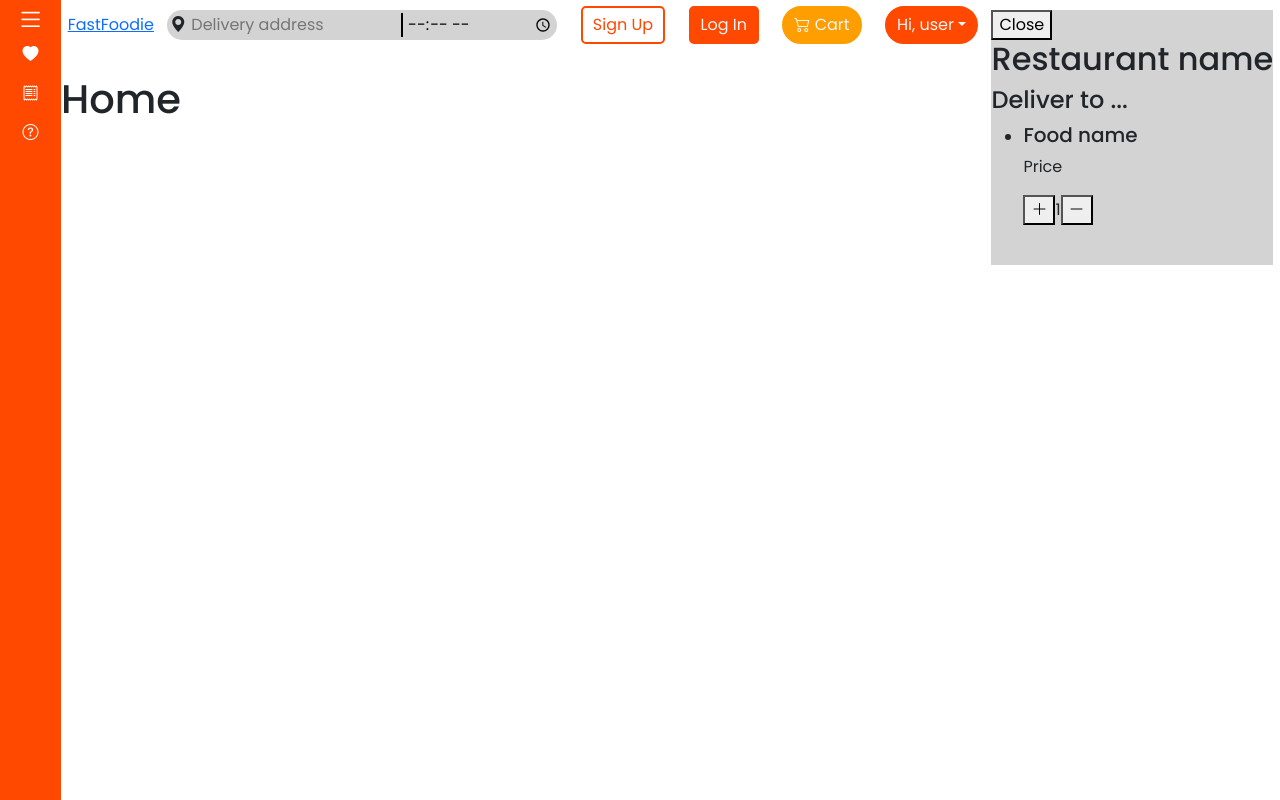
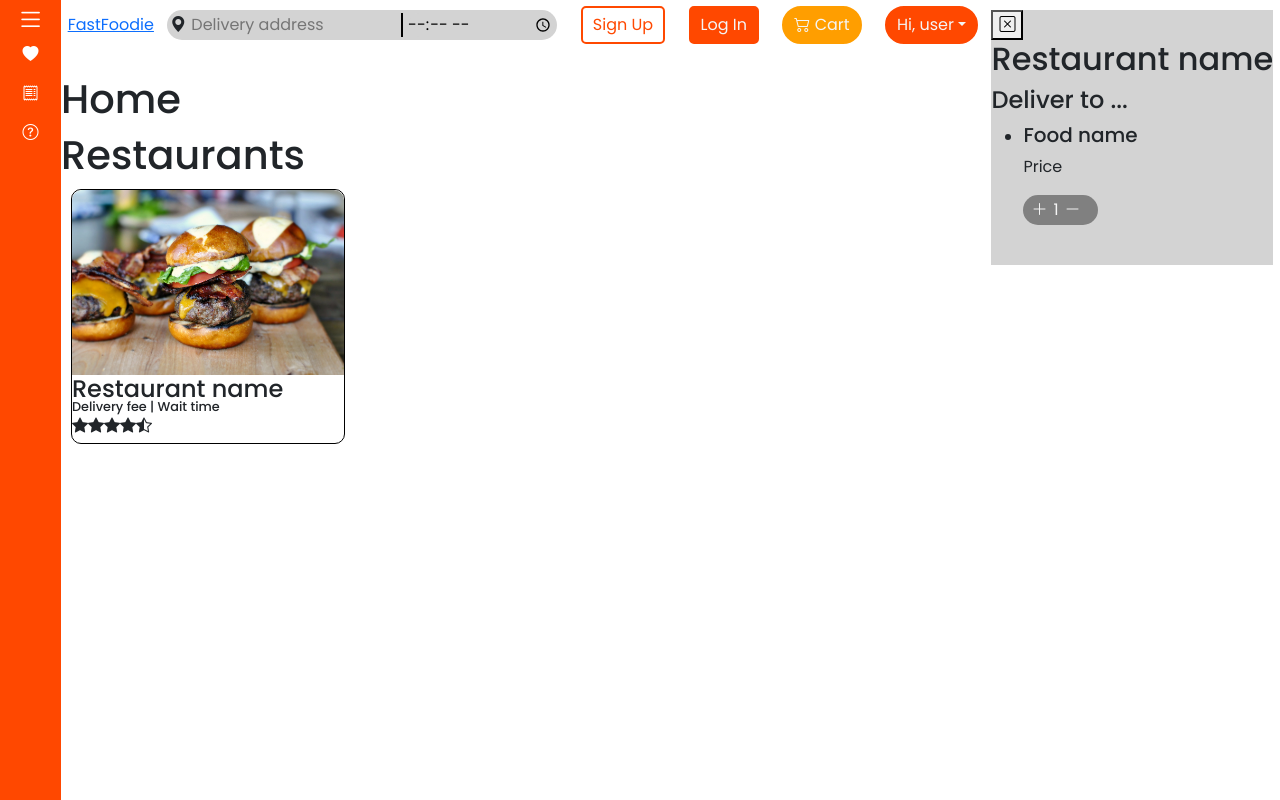
Before and after one commit to julianll1202/FSDI_Final_Project, a React (Create React App) app in the folder project/reactfirst/: page /home in a window 1280 px wide. Shown: the top 800 px of the page. Built offline with nearby package versions, Linux system fonts and the light colour scheme.

Commit message:
Restaurant card component added

```diff
--- a/project/reactfirst/src/components/cart.jsx
+++ b/project/reactfirst/src/components/cart.jsx
@@ -10,7 +10,7 @@ function Cart() {
     }
     return (
         <div id="cart" className="shopping-cart">
-            <button onClick={closeCart}>Close</button>
+            <button onClick={closeCart}><i class="bi bi-x-square"></i></button>
             <h2>Restaurant name</h2>
             <h4>Deliver to ...</h4>
             <ul>
--- a/project/reactfirst/src/components/header.css
+++ b/project/reactfirst/src/components/header.css
@@ -5,6 +5,7 @@
     justify-content: space-around;
     height: 5%;
     margin-bottom: 25px;
+    z-index: auto;
 
 }
 
--- a/project/reactfirst/src/components/qty-picker.css
+++ b/project/reactfirst/src/components/qty-picker.css
@@ -0,0 +1,14 @@
+.qty-picker {
+    background-color: gray;
+    border-radius: 20px;
+    padding: 2px;
+    color: whitesmoke;
+    width: 30%;
+}
+
+.qty-picker > button {
+    background-color: gray;
+    color: whitesmoke;
+    border-radius: 20px;
+    border: none;
+}
--- a/project/reactfirst/src/components/qty-picker.jsx
+++ b/project/reactfirst/src/components/qty-picker.jsx
@@ -1,13 +1,29 @@
 import "./qty-picker.css";
+
 import { useState } from "react";
 function QtyPicker() {
     const [quantity, setQuantity] = useState(1);
 
+    const increase = () => {
+        let copy = quantity;
+        copy += 1;
+        setQuantity(copy);
+    }
+
+    const decrease = () => {
+        let copy = quantity;
+        copy -= 1;
+        if(copy > 0) {
+            setQuantity(copy);
+        } else {
+
+        }
+    }
     return (
-        <div>
-            <button><i class="bi bi-plus-lg"></i></button>
+        <div className="qty-picker">
+            <button onclick={increase}><i class="bi bi-plus-lg"></i></button>
             <label>{quantity}</label>
-            <button><i class="bi bi-dash-lg"></i></button>
+            <button onclick={decrease} ><i class="bi bi-dash-lg"></i></button>
         </div>
     )
 };
--- /dev/null
+++ b/project/reactfirst/src/components/restaurant-card.css
@@ -0,0 +1,23 @@
+.restaurant-card {
+    display: flex;
+    flex-direction: column;
+    width: 274px;
+    height: 255px;
+    border: 1px solid black;
+    border-radius: 10px;
+    margin: 10px;
+}
+
+.restaurant-card > img {
+    width: 272px;
+    height: 185px;
+    border-radius: 10px 10px 0 0;
+}
+
+.restaurant-info > h4 {
+    margin-bottom: -5px;
+}
+.restaurant-info > h5 {
+    font-size: 0.8rem;
+    margin-bottom: 0;
+}
--- /dev/null
+++ b/project/reactfirst/src/components/restaurant-card.jsx
@@ -0,0 +1,22 @@
+import "./restaurant-card.css";
+
+function RestaurantCard() {
+    return (
+        <div className="restaurant-card">
+            <img src= "/img/burgers.jpg" alt=""/>
+            <div className="restaurant-info">
+                <h4>Restaurant name</h4>
+                <h5>Delivery fee | Wait time</h5>
+                <div className="star-rating">
+                    <i class="bi bi-star-fill"></i>
+                    <i class="bi bi-star-fill"></i>
+                    <i class="bi bi-star-fill"></i>
+                    <i class="bi bi-star-fill"></i>
+                    <i class="bi bi-star-half"></i>
+                </div>
+            </div>
+        </div>
+    )
+};
+
+export default RestaurantCard;
--- a/project/reactfirst/src/pages/home.js
+++ b/project/reactfirst/src/pages/home.js
@@ -1,8 +1,18 @@
+import RestaurantCard from "../components/restaurant-card";
 
 const Home = () => {
 
     return (
-        <h1>Home</h1>
+
+        <div>
+            <h1>Home</h1>
+            <div>
+                <h1>Restaurants</h1>
+                <div>
+                    <RestaurantCard />
+                </div>
+            </div>
+        </div>
     )
 };
 
```
Also changed, not shown: project/reactfirst/public/img/burgers.jpg (added).
